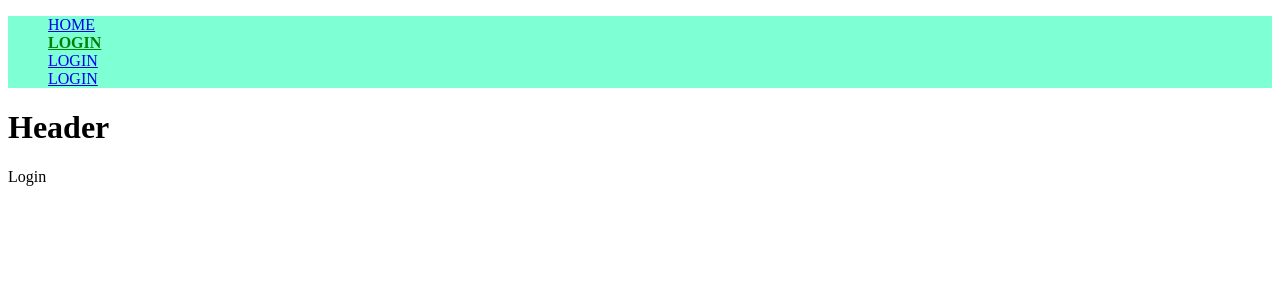
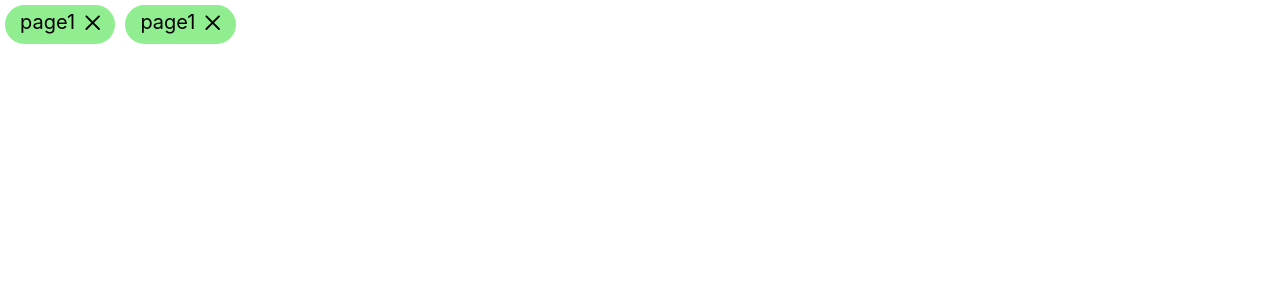
Before and after one commit to ppd0523/mindparing-admin, a React (Create React App) app: page /login in a window 1280 px wide. Shown: the top 300 px of the page. Built offline with nearby package versions, Linux system fonts and the light colour scheme.

Commit message:
Revert "router 적용"
This reverts commit 346626b76d5a9a8e09aa531f9832c34cff4f1a0f.

```diff
--- a/public/index.html
+++ b/public/index.html
@@ -2,16 +2,27 @@
 <html lang="ko">
   <head>
     <meta charset="utf-8" />
-<!--    <link rel="icon" href="%PUBLIC_URL%/favicon.ico" />-->
+    <link rel="icon" href="%PUBLIC_URL%/favicon.ico" />
     <meta name="viewport" content="width=device-width, initial-scale=1" />
     <meta
       name="description"
-      content="Mind-pairing admin page"
+      content="Mind-paring admin page"
     />
     <link rel="manifest" href="%PUBLIC_URL%/manifest.json" />
-    <title>Mind-pairing Admin</title>
+    <title>React App</title>
   </head>
   <body>
+    <noscript>You need to enable JavaScript to run this app.</noscript>
     <div id="root"></div>
+    <!--
+      This HTML file is a template.
+      If you open it directly in the browser, you will see an empty page.
+
+      You can add webfonts, meta tags, or analytics to this file.
+      The build step will place the bundled scripts into the <body> tag.
+
+      To begin the development, run `npm start` or `yarn start`.
+      To create a production bundle, use `npm run build` or `yarn build`.
+    -->
   </body>
 </html>
--- a/src/components/Nav.module.scss
+++ /dev/null
@@ -1,12 +0,0 @@
-nav {
-  background-color: aquamarine;
-}
-
-ul {
-  list-style-type: none;
-}
-
-.active {
-  color: green;
-  font-weight: bolder;
-}
--- a/src/components/Nav.tsx
+++ /dev/null
@@ -1,23 +0,0 @@
-import React from 'react';
-import { NavLink } from "react-router-dom";
-import "./Nav.module.scss";
-import styles from "./Nav.module.scss";
-
-function Nav() {
-  const activate = ({isActive}: {isActive: boolean})=>(
-    isActive ? styles.active : undefined
-  );
-
-  return (
-    <nav>
-      <ul>
-        <li><NavLink className={activate} to="/home">HOME</NavLink></li>
-        <li><NavLink className={activate} to="/login">LOGIN</NavLink></li>
-        <li><NavLink className={activate} to="/asdf">LOGIN</NavLink></li>
-        <li><NavLink className={activate} to="/fdsa">LOGIN</NavLink></li>
-      </ul>
-    </nav>
-  );
-}
-
-export default Nav;
--- /dev/null
+++ b/src/index.css
@@ -0,0 +1,13 @@
+body {
+  margin: 0;
+  font-family: -apple-system, BlinkMacSystemFont, 'Segoe UI', 'Roboto', 'Oxygen',
+    'Ubuntu', 'Cantarell', 'Fira Sans', 'Droid Sans', 'Helvetica Neue',
+    sans-serif;
+  -webkit-font-smoothing: antialiased;
+  -moz-osx-font-smoothing: grayscale;
+}
+
+code {
+  font-family: source-code-pro, Menlo, Monaco, Consolas, 'Courier New',
+    monospace;
+}
--- a/src/index.scss
+++ /dev/null
@@ -1,3 +0,0 @@
-.text {
-  font-size: 1.0em;
-}
--- a/src/index.tsx
+++ b/src/index.tsx
@@ -1,30 +1,14 @@
 import React from 'react';
-import ReactDOM from 'react-dom/client';
-import {
-  BrowserRouter as Router,
-  Routes,
-  Route
-} from 'react-router-dom';
-import './index.scss';
+import ReactDOM from 'react-dom';
+import './index.css';
+import App from './App';
 import reportWebVitals from './reportWebVitals';
-import Layout from "./pages/Layout";
-import Home from "./pages/Home";
-import Login from "./pages/Login";
 
-const rootElement = document.getElementById('root');
-if (!rootElement) throw new Error("Failed to find the root element");
-const root = ReactDOM.createRoot(rootElement);
-root.render(
+ReactDOM.render(
   <React.StrictMode>
-    <Router>
-      <Routes>
-        <Route path="/" element={<Layout/>} >
-          <Route path="/home" element={<Home/>}/>
-          <Route path="/login" element={<Login/>}/>
-        </Route>
-      </Routes>
-    </Router>
-  </React.StrictMode>
+    <App />
+  </React.StrictMode>,
+  document.getElementById('root')
 );
 
 
--- a/src/pages/Header.tsx
+++ /dev/null
@@ -1,11 +0,0 @@
-import React from 'react';
-
-function Header() {
-  return (
-    <header>
-      <h1>Header</h1>
-    </header>
-  );
-}
-
-export default Header;
--- a/src/pages/Home.tsx
+++ /dev/null
@@ -1,9 +0,0 @@
-import React from 'react';
-
-function Home() {
-  return (
-    <div>home</div>
-  );
-}
-
-export default Home;
--- a/src/pages/Layout.tsx
+++ /dev/null
@@ -1,19 +0,0 @@
-import React from 'react';
-import {
-  Outlet
-} from "react-router-dom";
-import Nav from "../components/Nav";
-import Header from "./Header";
-
-
-function Layout() {
-  return (
-    <>
-      <Nav/>
-      <Header/>
-      <Outlet/>
-    </>
-  );
-}
-
-export default Layout;
--- a/src/pages/Login.tsx
+++ /dev/null
@@ -1,9 +0,0 @@
-import React from 'react';
-
-function Login() {
-  return (
-    <div>Login</div>
-  );
-}
-
-export default Login;
```
Also changed, not shown: package.json (+13 -13 lines), public/manifest.json, 2 other files (tests, documents, lock files or other folders).
